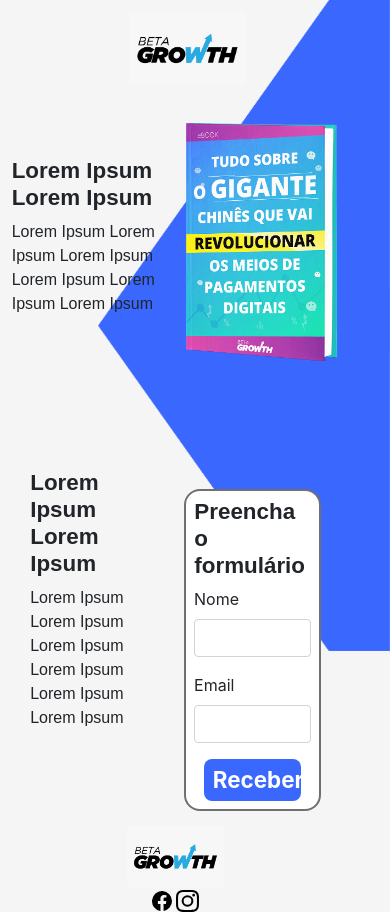
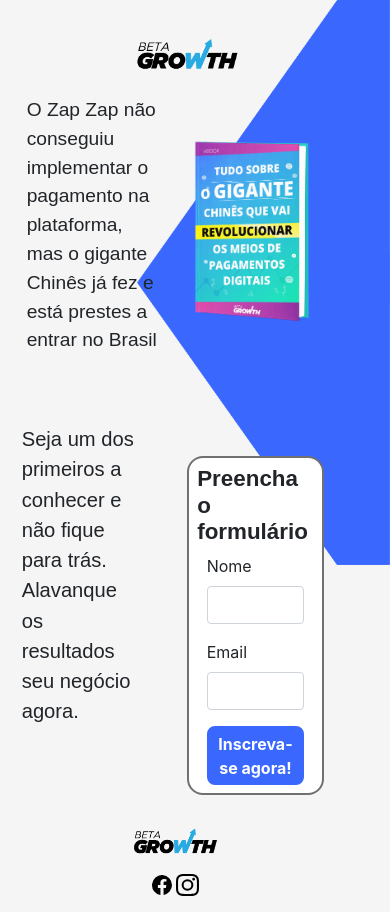
Before and after one commit to isadorariegert/show-me-the-leads, a plain HTML site: page index.html in a window 390 px wide. Drawn offline with nearby package versions, Linux system fonts and the light colour scheme; a web font is replaced by a local one.

Commit message:
Finalizar desktop

```diff
--- a/CSS/style.css
+++ b/CSS/style.css
@@ -11,12 +11,126 @@ p, h1, h2, h3{
     font-family: 7px;
 }
 
+body{
+    width: 90vw;
+    background-image: url("../img/trianguloPequenoEditado.png");
+    background-repeat: no-repeat;
+    background-size: 45vw;
+    background-position: top right;
+    /* height: 5vh; */
+    padding: 3vw;
+    background-color: #F5F5F5 !important;
+}
+
+.topo-header{
+    width: 90vw;
+    display: flex;
+    justify-content: left;
+    align-items: center;
+    height: 10vh;
+}
+
+.topo-header img {
+    width: 20vw;
+}
+
+.texto1 p{
+    font-size: 1.8em;
+    width: 40vw;
+    margin-left: 15px;
+}
+
+.conteudo1{
+    display: flex;
+    align-items: center;
+    justify-content: space-around;
+}
+
+.foto-ebook{
+    width: 100vw;
+    display: flex;
+    justify-content: center;
+    align-items: center;
+    margin: 4vh 0;
+}
+
+.foto-ebook img{
+    width: 22vw;
+}
+
+.conteudo2{
+    display: flex;
+    align-items: center;
+    justify-content: space-around;
+}
+
+.texto2{
+    font-size: 1.8em;
+    width: 40vw;
+    margin-left: 10px;
+}
+
+
+.formulario-total{
+
+    margin-top: 10vh;
+    background-color: white;
+    border: solid #707070 2px;
+    border-radius: 16px;
+    width: 28vw;
+    padding: 12px;
+    display: flex;
+    flex-direction: column;
+    align-items: center;
+    justify-content: center;
+}
+
+.titulo-form{
+    font-size: 1.4em;
+    font-weight: 700;
+}
+
+.formulario{
+    /* width: 100vw; */
+    display: flex;
+    flex-direction: column;
+    align-items: center;
+
+}
+
+.formulario input{
+    width: 25vw;
+}
+
+.botao{
+    width: 20vw;
+    border: solid var(--azul);
+    background-color: var(--azul);
+    border-radius: 8px;
+    color: white;
+    font-size: 1em;
+    font-weight: 700;
+    /* margin-left: 6vw; */
+    height: 7vh;
+}
+
+.rodape{
+    margin: 15px 0;
+    display: flex;
+    flex-direction: column;
+    align-items: center;
+}
+
+.logo-rodape img{
+  width: 15vw;
+}
+
 @media screen and (max-width: 768px){
     body{
         width: 90vw;
         background-image: url("../img/trianguloPequenoEditado.png");
         background-repeat: no-repeat;
-        background-size: 75vw;
+        background-size: 65vw;
         background-position: top right;
         height: 100vh;
         padding: 3vw;
@@ -34,9 +148,9 @@ p, h1, h2, h3{
         width: 30vw;
     }
 
-    .texto1 h1{
-        font-size: 1.4em;
-        font-weight: 700;
+    .texto1 p{
+        font-size: 1.2em;
+        width: 35vw;
     }
 
     .conteudo1{
@@ -54,22 +168,20 @@ p, h1, h2, h3{
     }
 
     .foto-ebook img{
-        width: 40vw;
+        width: 30vw;
     }
 
     .conteudo2{
+        width: 80vw;
         display: flex;
         align-items: center;
-        justify-content: space-around;
+        justify-content: space-between;
     }
 
-    .texto2{
+    .texto2 p{
+        font-size: 0.7em;
         width: 30vw;
-    }
-
-    .texto2 h1{
-        font-size: 1.4em;
-        font-weight: 700;
+        margin-left: 0;
     }
 
     .formulario-total{
@@ -104,7 +216,7 @@ p, h1, h2, h3{
         background-color: var(--azul);
         border-radius: 8px;
         color: white;
-        font-size: 1.4em;
+        font-size: 1em;
         font-weight: 700;
         /* margin-left: 6vw; */
     }
@@ -125,24 +237,36 @@ p, h1, h2, h3{
 
 @media screen and (max-width: 375px){
     body{
+        background-image: none;
         padding: 3vw;
         background-color: #F5F5F5 !important;
         width: 100vw;
+        display: flex;
+        flex-direction: column;
     }
+
     .topo-header{
         width: 100vw;
         display: flex;
         justify-content: center;
         align-items: center;
+        margin: 20px 0;
     }
 
     .topo-header img {
         width: 50vw;
     }
 
-    .texto1 h1{
-        font-size: 1.4em;
-        font-weight: 700;
+    .conteudo1{
+        display: flex;
+        flex-direction: column;
+        justify-content: center;
+    }
+
+    .texto1 p{
+        font-size: 1.2em;
+        text-align: center;
+        width: 90vw;
     }
 
     .foto-ebook{
@@ -157,13 +281,22 @@ p, h1, h2, h3{
         width: 60vw;
     }
 
-    .texto2 h1{
-        font-size: 1.4em;
-        font-weight: 700;
+    .conteudo2{
+        display: block;
+        width: 90vw;
+        margin-left: 15px;
+    }
+
+    .texto2 p{
+        font-size: 0.8em;
+        width: 90vw;
+        text-align: center;
     }
 
     .formulario-total{
-        margin-top: 10vh;
+        margin-top: 20px;
+        width: 80vw;
+        margin-left: 20px;
     }
 
     .titulo-form{
@@ -178,15 +311,19 @@ p, h1, h2, h3{
         flex-direction: column; */
     }
 
+    .formulario input{
+        width: 60vw;
+    }
+
     .botao{
-        width: 80vw;
+        width: 50vw;
         border: solid var(--azul);
         background-color: var(--azul);
         border-radius: 8px;
         color: white;
-        font-size: 1.4em;
+        font-size: 1em;
         font-weight: 700;
-        margin-left: 6vw;
+        /* margin-left: 6vw; */
     }
 
     .rodape{
--- a/index.html
+++ b/index.html
@@ -13,12 +13,11 @@
 
 <body>
   <header class="topo-header">
-    <img src="./img/logo-colorido.jpeg" alt="Logo da Beta Growth">
+    <img src="./img/Beta Growth-03.png" alt="Logo da Beta Growth">
   </header>
   <div class="conteudo1">
     <div class="texto1">
-      <h1>Lorem Ipsum Lorem Ipsum</h1>
-      <p>Lorem Ipsum Lorem Ipsum Lorem Ipsum Lorem Ipsum Lorem Ipsum Lorem Ipsum</p>
+      <p>O Zap Zap não conseguiu implementar o pagamento na plataforma, mas o gigante Chinês já fez e está prestes a entrar no Brasil</p>
     </div>
     <div class="foto-ebook">
       <img src="./img/ebook-site-.png"
@@ -28,8 +27,8 @@
 
   <div class="conteudo2">
     <div class="texto2">
-      <h1>Lorem Ipsum Lorem Ipsum</h1>
-      <p>Lorem Ipsum Lorem Ipsum Lorem Ipsum Lorem Ipsum Lorem Ipsum Lorem Ipsum</p>
+      <p>Seja um dos primeiros a conhecer e não fique para trás.
+          Alavanque os resultados seu negócio agora.</p>
     </div>
     <div class="formulario-total">
         <h1 class="titulo-form">Preencha o formulário</h1>
@@ -46,7 +45,7 @@
           </div>
           <input name="redirectTo" type="hidden" value="https://gama.academy" />
           <input name="debugMode" type="hidden" value="true" />
-          <button type="submit" class="botao">Receber</button>
+          <button type="submit" class="botao">Inscreva-se agora!</button>
         </form>
       </div>
   </div>
@@ -54,7 +53,7 @@
 
   <footer class="rodape">
     <div class="logo-rodape">
-      <img src="./img/logo-colorido.jpeg" alt="Logo da Beta Growth">
+      <img src="./img/Beta Growth-03.png" alt="Logo da Beta Growth">
     </div>
     <div class="redes-sociais">
       <img src="./img/facebook-brands.svg" alt="Link para o Facebook da Beta Growth">
```
Also changed, not shown: img/Beta Growth-03.png (added).
